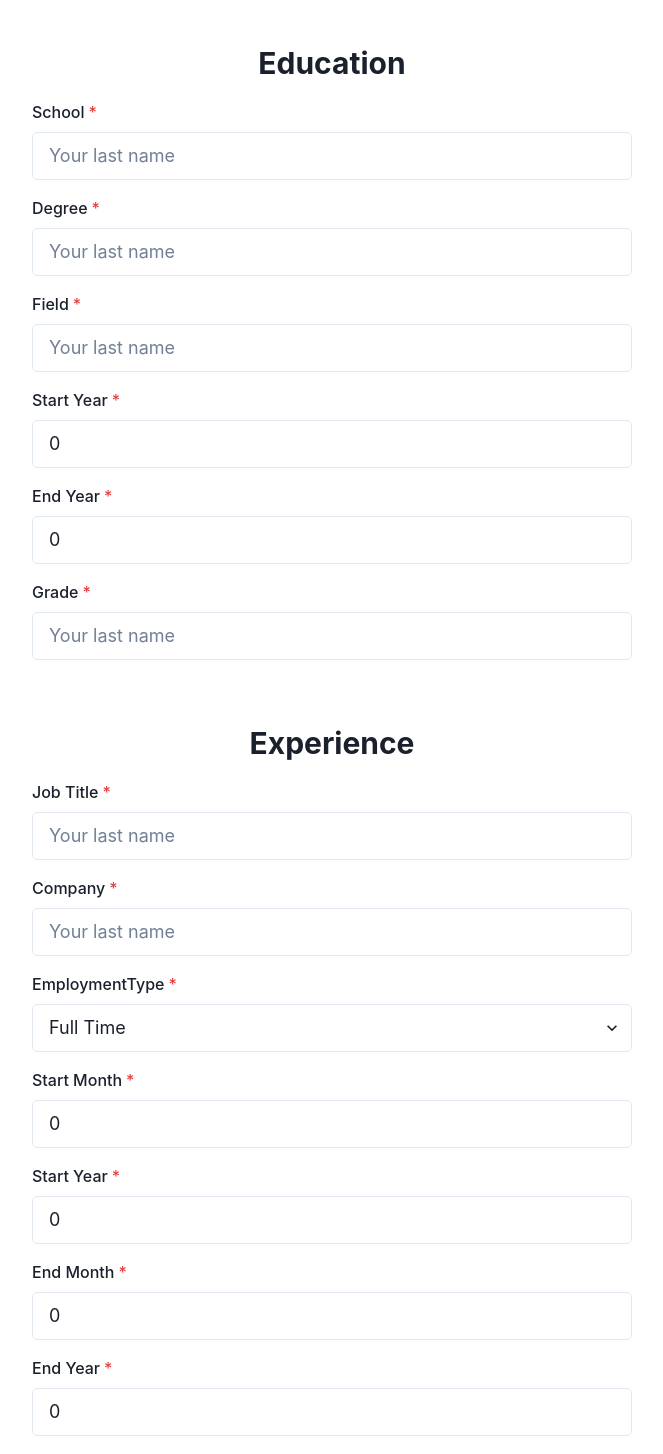
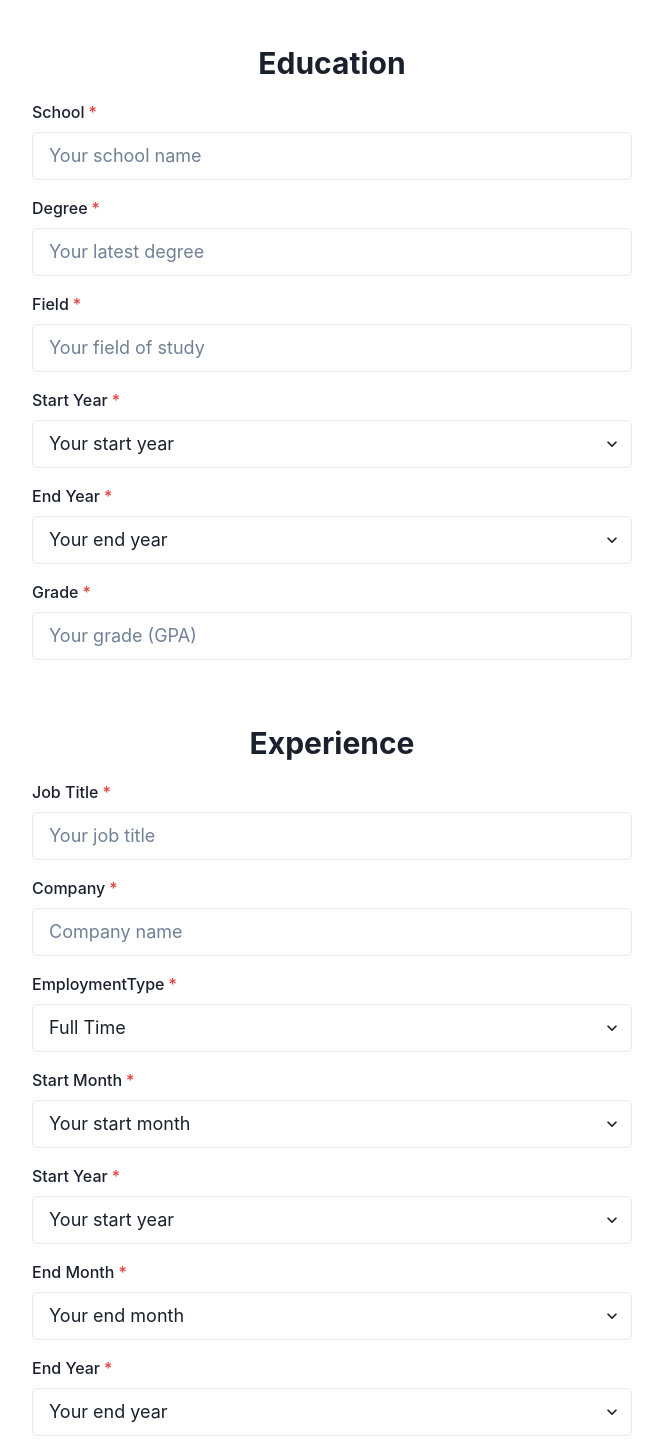
Before and after one commit to The-Opportunties-Portal/top-landing, a Next.js app: page /profiling in a window 1280 px wide. Shown: the part 1100-2554 px from the top of the page, without its empty margins (308-971 px from the left). Built offline with nearby package versions, Linux system fonts and the light colour scheme.

Commit message:
placeholders and input type

```diff
--- a/pages/profiling.tsx
+++ b/pages/profiling.tsx
@@ -226,7 +226,7 @@ export default function Create() {
               type="text"
               id="username"
               name="username"
-              placeholder="Your last name"
+              placeholder="Your username name"
               size="lg"
               value={formData.username}
               onChange={handleChange}
@@ -241,7 +241,7 @@ export default function Create() {
               type="text"
               id="website"
               name="website"
-              placeholder="Your last name"
+              placeholder="Link to your website"
               size="lg"
               value={formData.social.website}
               onChange={handleSocialChange}
@@ -253,7 +253,7 @@ export default function Create() {
               type="text"
               id="twitter"
               name="twitter"
-              placeholder="Your last name"
+              placeholder="Your twitter handle"
               size="lg"
               value={formData.social.twitter}
               onChange={handleSocialChange}
@@ -265,7 +265,7 @@ export default function Create() {
               type="text"
               id="linkedin"
               name="linkedin"
-              placeholder="Your last name"
+              placeholder="Your linkedIn profile"
               size="lg"
               value={formData.social.linkedin}
               onChange={handleSocialChange}
@@ -277,7 +277,7 @@ export default function Create() {
               type="text"
               id="github"
               name="github"
-              placeholder="Your last name"
+              placeholder="Your github profile"
               size="lg"
               value={formData.social.github}
               onChange={handleSocialChange}
@@ -289,7 +289,7 @@ export default function Create() {
               type="text"
               id="dribbble"
               name="dribbble"
-              placeholder="Your last name"
+              placeholder="Your dribbble profile"
               size="lg"
               value={formData.social.dribbble}
               onChange={handleSocialChange}
@@ -305,7 +305,7 @@ export default function Create() {
               type="text"
               id="school"
               name="school"
-              placeholder="Your last name"
+              placeholder="Your school name"
               size="lg"
               value={formData.education.school}
               onChange={handleEducationChange}
@@ -317,7 +317,7 @@ export default function Create() {
               type="text"
               id="degree"
               name="degree"
-              placeholder="Your last name"
+              placeholder="Your latest degree"
               size="lg"
               value={formData.education.degree}
               onChange={handleEducationChange}
@@ -329,7 +329,7 @@ export default function Create() {
               type="text"
               id="field"
               name="field"
-              placeholder="Your last name"
+              placeholder="Your field of study"
               size="lg"
               value={formData.education.field}
               onChange={handleEducationChange}
@@ -337,27 +337,87 @@ export default function Create() {
           </FormControl>
           <FormControl isRequired>
             <FormLabel>Start Year</FormLabel>
-            <Input
+            {/* <Input
               type="number"
               id="startYear"
               name="startYear"
-              placeholder="Your last name"
+              placeholder="Start year of your degree"
               size="lg"
               value={formData.education.startYear}
               onChange={handleEducationChange}
-            />
+            /> */}
+            <Select
+              placeholder="Your start year"
+              size="lg"
+              id="startYear"
+              name="startYear"
+              value={formData.education.startYear}
+              onChange={handleEducationChange}
+            >
+              <option value="2010">2010</option>
+              <option value="2011">2011</option>
+              <option value="2012">2012</option>
+              <option value="2013">2013</option>
+              <option value="2014">2014</option>
+              <option value="2015">2015</option>
+              <option value="2016">2016</option>
+              <option value="2017">2017</option>
+              <option value="2018">2018</option>
+              <option value="2019">2019</option>
+              <option value="2020">2020</option>
+              <option value="2021">2021</option>
+              <option value="2022">2022</option>
+              <option value="2023">2023</option>
+              <option value="2024">2024</option>
+              <option value="2025">2054</option>
+              <option value="2026">2026</option>
+              <option value="2027">2027</option>
+              <option value="2028">2028</option>
+              <option value="2029">2029</option>
+              <option value="2030">2030</option>
+            </Select>
           </FormControl>
           <FormControl isRequired>
             <FormLabel>End Year</FormLabel>
-            <Input
+            {/* <Input
               type="number"
               id="endYear"
               name="endYear"
-              placeholder="Your last name"
+              placeholder="End year of your degree"
               size="lg"
               value={formData.education.endYear}
               onChange={handleEducationChange}
-            />
+            /> */}
+            <Select
+              placeholder="Your end year"
+              size="lg"
+              id="endYear"
+              name="endYear"
+              value={formData.education.startYear}
+              onChange={handleEducationChange}
+            >
+              <option value="2010">2010</option>
+              <option value="2011">2011</option>
+              <option value="2012">2012</option>
+              <option value="2013">2013</option>
+              <option value="2014">2014</option>
+              <option value="2015">2015</option>
+              <option value="2016">2016</option>
+              <option value="2017">2017</option>
+              <option value="2018">2018</option>
+              <option value="2019">2019</option>
+              <option value="2020">2020</option>
+              <option value="2021">2021</option>
+              <option value="2022">2022</option>
+              <option value="2023">2023</option>
+              <option value="2024">2024</option>
+              <option value="2025">2054</option>
+              <option value="2026">2026</option>
+              <option value="2027">2027</option>
+              <option value="2028">2028</option>
+              <option value="2029">2029</option>
+              <option value="2030">2030</option>
+            </Select>
           </FormControl>
           <FormControl isRequired>
             <FormLabel>Grade</FormLabel>
@@ -365,7 +425,7 @@ export default function Create() {
               type="text"
               id="grade"
               name="grade"
-              placeholder="Your last name"
+              placeholder="Your grade (GPA)"
               size="lg"
               value={formData.education.grade}
               onChange={handleEducationChange}
@@ -381,7 +441,7 @@ export default function Create() {
               type="text"
               id="jobTitle"
               name="jobTitle"
-              placeholder="Your last name"
+              placeholder="Your job title"
               size="lg"
               value={formData.experience.jobTitle}
               onChange={handleExperienceChange}
@@ -393,7 +453,7 @@ export default function Create() {
               type="text"
               id="company"
               name="company"
-              placeholder="Your last name"
+              placeholder="Company name"
               size="lg"
               value={formData.experience.company}
               onChange={handleExperienceChange}
@@ -418,7 +478,7 @@ export default function Create() {
           </FormControl>
           <FormControl isRequired>
             <FormLabel>Start Month</FormLabel>
-            <Input
+            {/* <Input
               type="number"
               id="startMonth"
               name="startMonth"
@@ -426,11 +486,32 @@ export default function Create() {
               size="lg"
               value={formData.experience.startMonth}
               onChange={handleExperienceChange}
-            />
+            /> */}
+            <Select
+              placeholder="Your start month"
+              id="startMonth"
+              name="startMonth"
+              size="lg"
+              value={formData.experience.startMonth}
+              onClick={handleExperienceChange}
+            >
+              <option value="January">January</option>
+              <option value="Febuary">Febuary</option>
+              <option value="March">March</option>
+              <option value="April">April</option>
+              <option value="May">May</option>
+              <option value="June">June</option>
+              <option value="July">July</option>
+              <option value="August">August</option>
+              <option value="September">September</option>
+              <option value="October">October</option>
+              <option value="November">November</option>
+              <option value="December">December</option>
+            </Select>
           </FormControl>
           <FormControl isRequired>
             <FormLabel>Start Year</FormLabel>
-            <Input
+            {/* <Input
               type="number"
               id="startYear"
               name="startYear"
@@ -438,11 +519,41 @@ export default function Create() {
               size="lg"
               value={formData.experience.startYear}
               onChange={handleExperienceChange}
-            />
+            /> */}
+            <Select
+              placeholder="Your start year"
+              size="lg"
+              id="startYear"
+              name="startYear"
+              value={formData.experience.startYear}
+              onChange={handleExperienceChange}
+            >
+              <option value="2010">2010</option>
+              <option value="2011">2011</option>
+              <option value="2012">2012</option>
+              <option value="2013">2013</option>
+              <option value="2014">2014</option>
+              <option value="2015">2015</option>
+              <option value="2016">2016</option>
+              <option value="2017">2017</option>
+              <option value="2018">2018</option>
+              <option value="2019">2019</option>
+              <option value="2020">2020</option>
+              <option value="2021">2021</option>
+              <option value="2022">2022</option>
+              <option value="2023">2023</option>
+              <option value="2024">2024</option>
+              <option value="2025">2054</option>
+              <option value="2026">2026</option>
+              <option value="2027">2027</option>
+              <option value="2028">2028</option>
+              <option value="2029">2029</option>
+              <option value="2030">2030</option>
+            </Select>
           </FormControl>
           <FormControl isRequired>
             <FormLabel>End Month</FormLabel>
-            <Input
+            {/* <Input
               type="number"
               id="endMonth"
               name="endMonth"
@@ -450,11 +561,32 @@ export default function Create() {
               size="lg"
               value={formData.experience.endMonth}
               onChange={handleExperienceChange}
-            />
+            /> */}
+            <Select
+              placeholder="Your end month"
+              id="endMonth"
+              name="endMonth"
+              size="lg"
+              value={formData.experience.endMonth}
+              onClick={handleExperienceChange}
+            >
+              <option value="January">January</option>
+              <option value="Febuary">Febuary</option>
+              <option value="March">March</option>
+              <option value="April">April</option>
+              <option value="May">May</option>
+              <option value="June">June</option>
+              <option value="July">July</option>
+              <option value="August">August</option>
+              <option value="September">September</option>
+              <option value="October">October</option>
+              <option value="November">November</option>
+              <option value="December">December</option>
+            </Select>
           </FormControl>
           <FormControl isRequired>
             <FormLabel>End Year</FormLabel>
-            <Input
+            {/* <Input
               type="number"
               id="endYear"
               name="endYear"
@@ -462,7 +594,37 @@ export default function Create() {
               size="lg"
               value={formData.experience.endYear}
               onChange={handleExperienceChange}
-            />
+            /> */}
+            <Select
+              placeholder="Your end year"
+              size="lg"
+              id="endYear"
+              name="endYear"
+              value={formData.experience.endYear}
+              onChange={handleExperienceChange}
+            >
+              <option value="2010">2010</option>
+              <option value="2011">2011</option>
+              <option value="2012">2012</option>
+              <option value="2013">2013</option>
+              <option value="2014">2014</option>
+              <option value="2015">2015</option>
+              <option value="2016">2016</option>
+              <option value="2017">2017</option>
+              <option value="2018">2018</option>
+              <option value="2019">2019</option>
+              <option value="2020">2020</option>
+              <option value="2021">2021</option>
+              <option value="2022">2022</option>
+              <option value="2023">2023</option>
+              <option value="2024">2024</option>
+              <option value="2025">2054</option>
+              <option value="2026">2026</option>
+              <option value="2027">2027</option>
+              <option value="2028">2028</option>
+              <option value="2029">2029</option>
+              <option value="2030">2030</option>
+            </Select>
           </FormControl>
           {/* Checkbox for works here */}
           <FormControl>
@@ -517,7 +679,7 @@ export default function Create() {
               type="email"
               id="primaryEmail"
               name="primaryEmail"
-              placeholder="Your last name"
+              placeholder="Your primary email"
               size="lg"
               value={formData.contactDetails.primaryEmail}
               onChange={handleContactDetailsChange}
@@ -539,7 +701,7 @@ export default function Create() {
                 }));
               }}
             >
-              Show on profile
+              Show primary email
             </Checkbox>
           </FormControl>
 
@@ -549,7 +711,7 @@ export default function Create() {
               type="email"
               id="secondaryEmail"
               name="secondaryEmail"
-              placeholder="Your last name"
+              placeholder="Your secondary email"
               size="lg"
               value={formData.contactDetails.secondaryEmail}
               onChange={handleContactDetailsChange}
@@ -572,7 +734,7 @@ export default function Create() {
                 }));
               }}
             >
-              Show on profile
+              Show secondary email
             </Checkbox>
           </FormControl>
 
@@ -582,7 +744,7 @@ export default function Create() {
               type="tel"
               id="mobileNumber"
               name="mobileNumber"
-              placeholder="Your last name"
+              placeholder="Your mobile number"
               size="lg"
               value={formData.contactDetails.mobileNumber}
               onChange={handleContactDetailsChange}
@@ -604,7 +766,7 @@ export default function Create() {
                 }));
               }}
             >
-              Show on profile
+              Show mobile number
             </Checkbox>
           </FormControl>
 
@@ -616,7 +778,7 @@ export default function Create() {
               type="text"
               id="country"
               name="country"
-              placeholder="Your last name"
+              placeholder="Your country"
               size="lg"
               value={formData.locationDetails.country}
               onChange={handleLocationDetailsChange}
@@ -628,7 +790,7 @@ export default function Create() {
               type="text"
               id="state"
               name="state"
-              placeholder="Your last name"
+              placeholder="Your state"
               size="lg"
               value={formData.locationDetails.state}
               onChange={handleLocationDetailsChange}
@@ -640,7 +802,7 @@ export default function Create() {
               type="text"
               id="city"
               name="city"
-              placeholder="Your last name"
+              placeholder="Your city"
               size="lg"
               value={formData.locationDetails.city}
               onChange={handleLocationDetailsChange}
```
